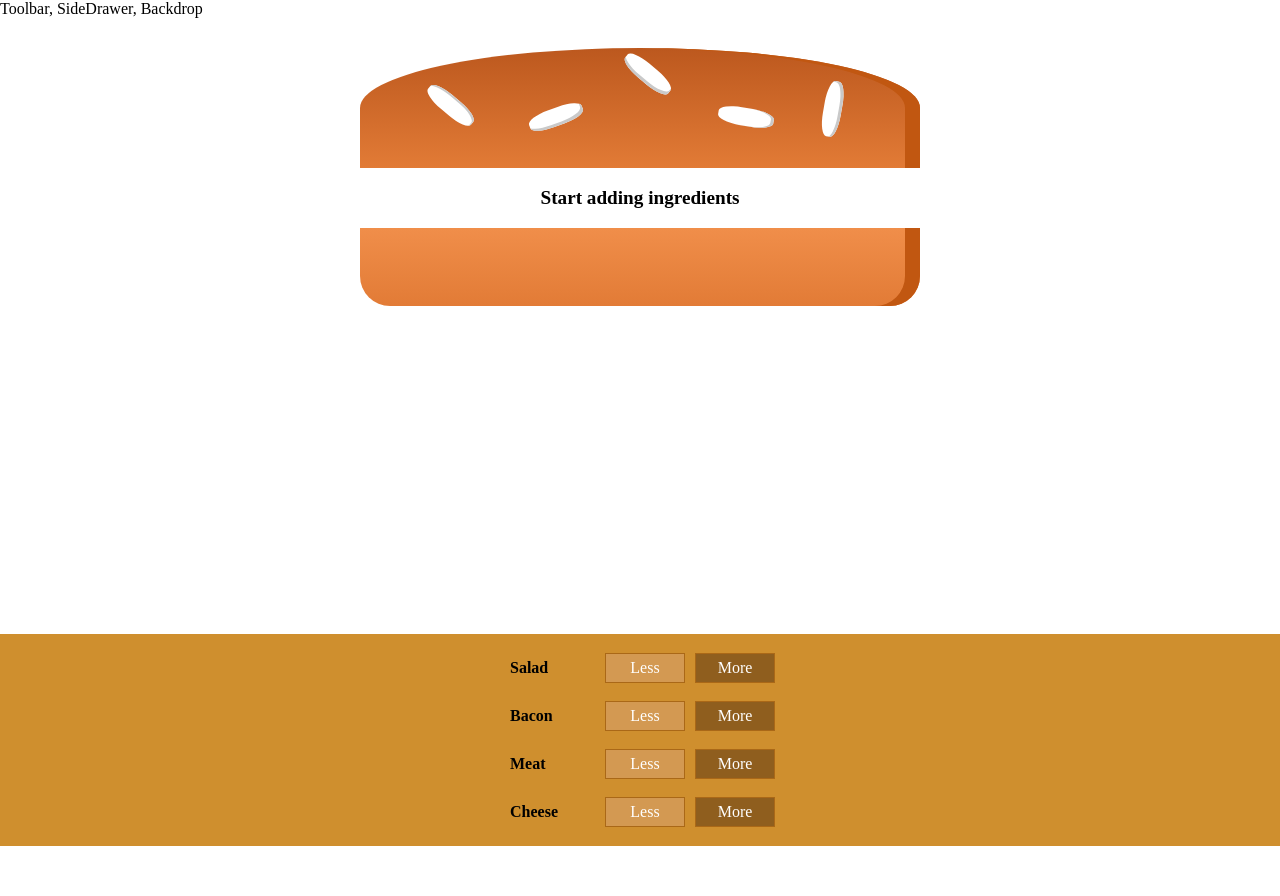
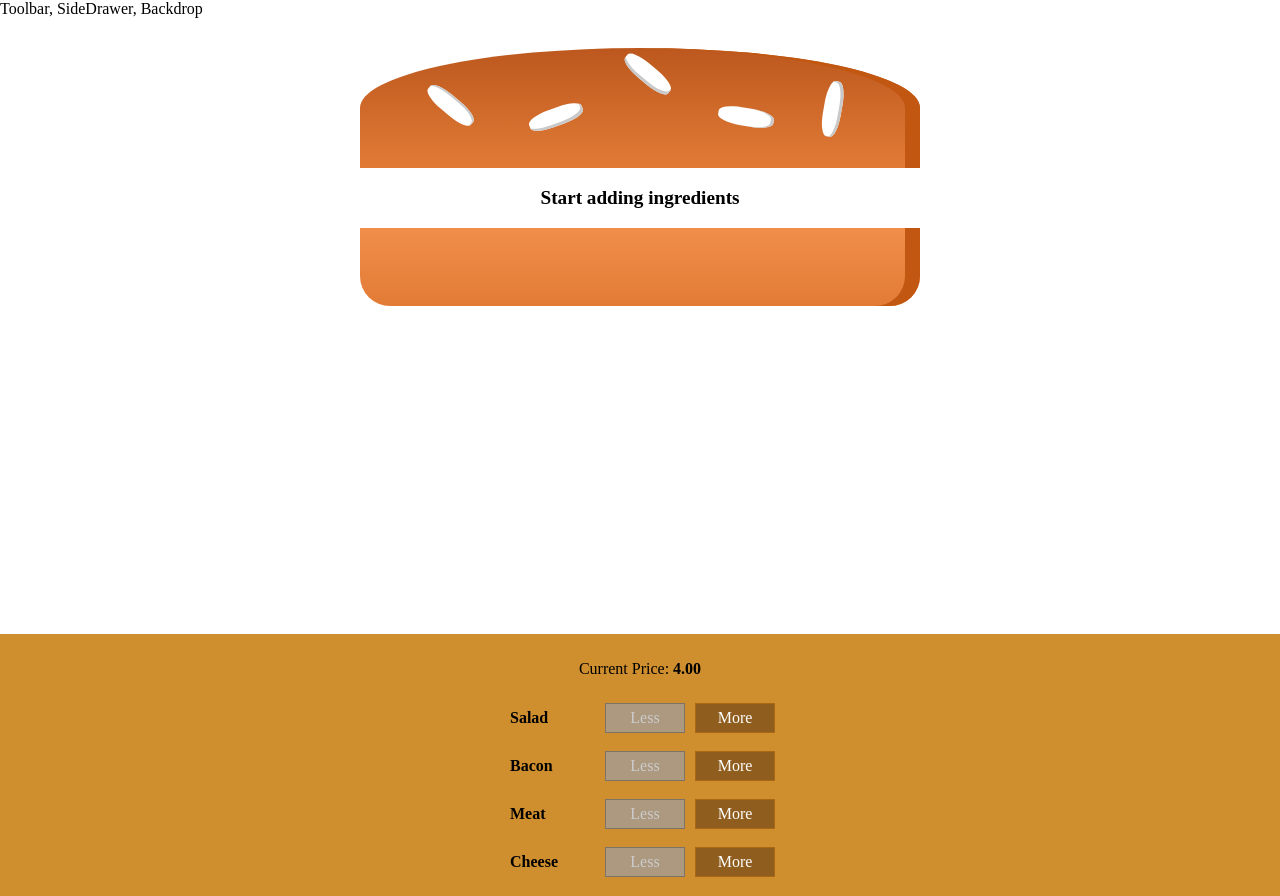
Before and after one commit to samigeorgiev/BurgerBuilder, a React (Create React App) app: page / in a window 1280 px wide. Before the commit the page ends 846 px from the top, so only its background shows below. Built offline with nearby package versions, Linux system fonts and the light colour scheme.

Commit message:
displaying price

```diff
--- a/src/components/Burger/BuildControls/BuildControl/index.js
+++ b/src/components/Burger/BuildControls/BuildControl/index.js
@@ -5,7 +5,7 @@ import styles from './index.module.css';
 const buildControl = props => (
     <div className={styles.BuildControl}>
         <div className={styles.Label}>{props.label}</div>
-        <button className={styles.Less}>
+        <button className={styles.Less} onClick={props.clickLess} disabled={props.disabled}>
             Less
         </button>
         <button className={styles.More} onClick={props.clickMore}>
--- a/src/components/Burger/BuildControls/index.js
+++ b/src/components/Burger/BuildControls/index.js
@@ -13,12 +13,14 @@ const CONTROLS = [
 
 const buildControls = props => (
     <div className={styles.BuildControls}>
+        <p>Current Price: <strong>{props.price.toFixed(2)}</strong></p>
         {CONTROLS.map(control => (
             <BuildControl
                 key={control.label}
                 label={control.label}
                 clickMore={() => props.addIngredient(control.type)}
                 clickLess={() => props.removeIngredient(control.type)}
+                disabled={props.disabledButtons[control.type]}
             />
         ))}
     </div>
--- a/src/containers/BurgerBuilder/index.js
+++ b/src/containers/BurgerBuilder/index.js
@@ -36,16 +36,34 @@ class BurgerBuilder extends Component {
     }
 
     removeIngredientHandler = type => {
-
+        if (this.state.ingredients[type] === 0) { return; }
+        const newCount = this.state.ingredients[type] - 1;
+        const updatedIngredients = {
+            ...this.state.ingredients
+        };
+        updatedIngredients[type] = newCount;
+        const updatedPrice = this.state.totalPrice - INGREDIENT_PRICES[type];
+        this.setState({
+            totalPrice: updatedPrice,
+            ingredients: updatedIngredients
+        });
     }
 
     render() {
+        const disabledButtons = {
+            ...this.state.ingredients
+        };
+        for (let ingr in disabledButtons) {
+            disabledButtons[ingr] = disabledButtons[ingr] === 0;
+        }
         return (
             <>
                 <Burger ingredients={this.state.ingredients} />
                 <BuildControls
                     addIngredient={this.addIngredientHandler}
                     removeIngredient={this.removeIngredientHandler}
+                    disabledButtons={disabledButtons}
+                    price={this.state.totalPrice}
                 />
             </>
         );
```
